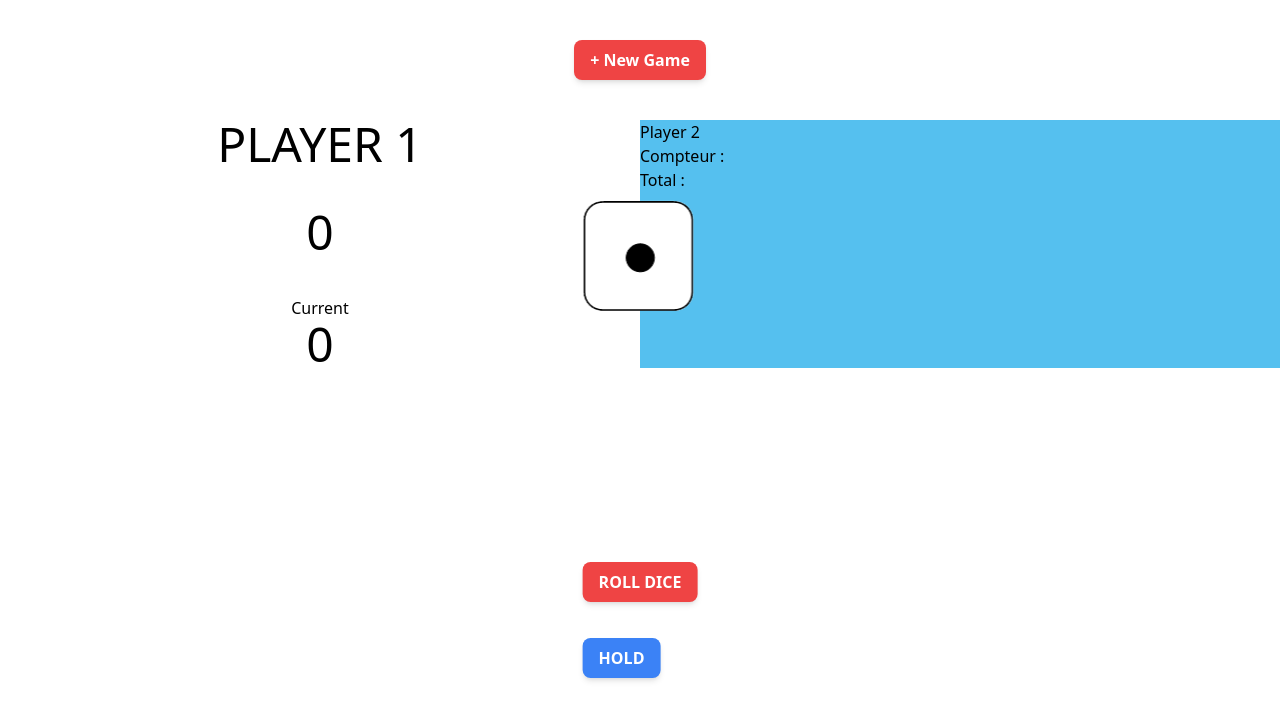
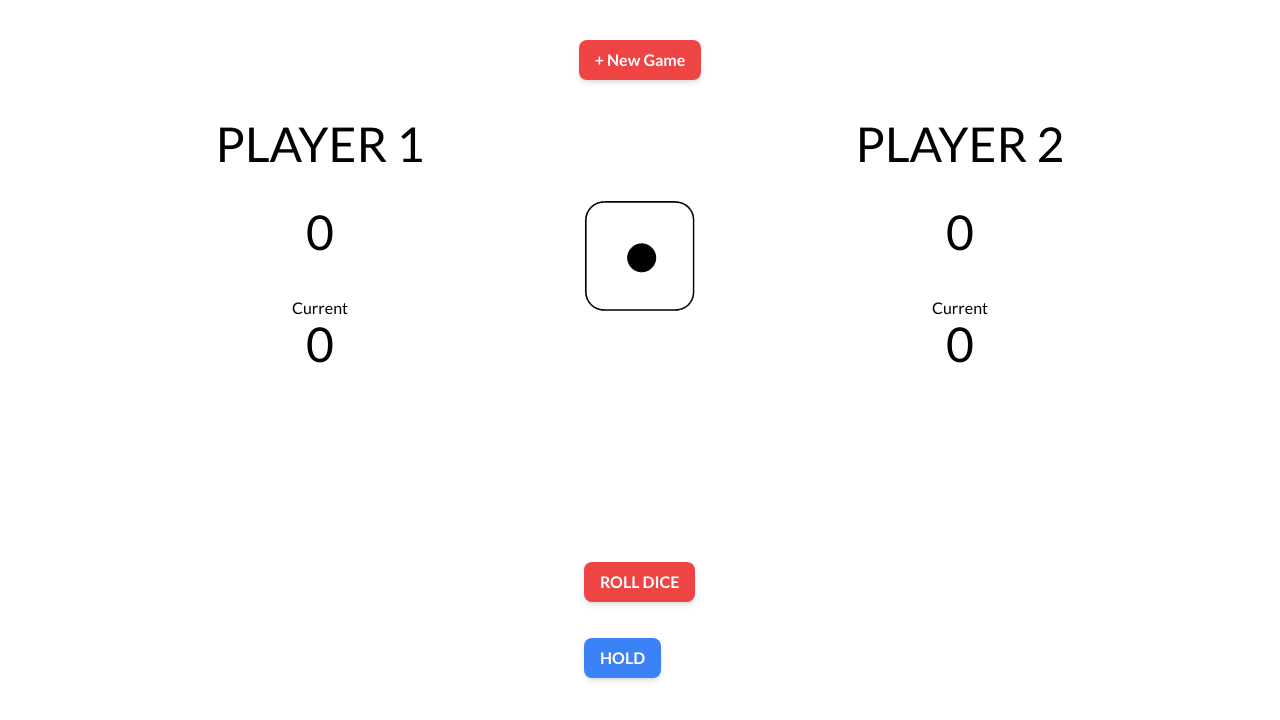
Before and after one commit to ThomasZadikian/Jeu-du-d-, a website: page src/index.html in a window 1280 px wide. Drawn offline with Linux system fonts and the light colour scheme.

Commit message:
copying style from P1 to P2

```diff
--- a/src/index.html
+++ b/src/index.html
@@ -50,12 +50,14 @@
       </div>
 
       <!-- PLAYER 2 CONTAINER -->
-      <div class="bg-sky-500/70 basis-2/4">
-        <h1>Player 2</h1>
-        <p>Compteur : <span id="count"></span></p>
-        <p>Total :<span id="totalPlayer1"> </span></p>
+      <div class="basis-2/4" id="player1Container">
+        <h1 class="text-5xl text-center">PLAYER 2</h1>
+        <p class="text-center mt-10 text-5xl" id="totalPlayer1">0</p>
+        <div class="currentScore text-center">
+          <p class="mt-10">Current</p>
+          <p class="text-5xl" id="count">0</p>
+        </div>
       </div>
-    </div>
 
     <script src="./components/player.js" type="module"></script>
     <script src="./index.js"></script>
--- a/src/style.css
+++ b/src/style.css
@@ -1,3 +1,9 @@
+@import url('https://fonts.googleapis.com/css2?family=Lato:wght@400;700&display=swap');
+
+* {
+  font-family: 'Lato', sans-serif;
+}
+
 .diceBox {
     top : 25%;
     left: 50%;
```
